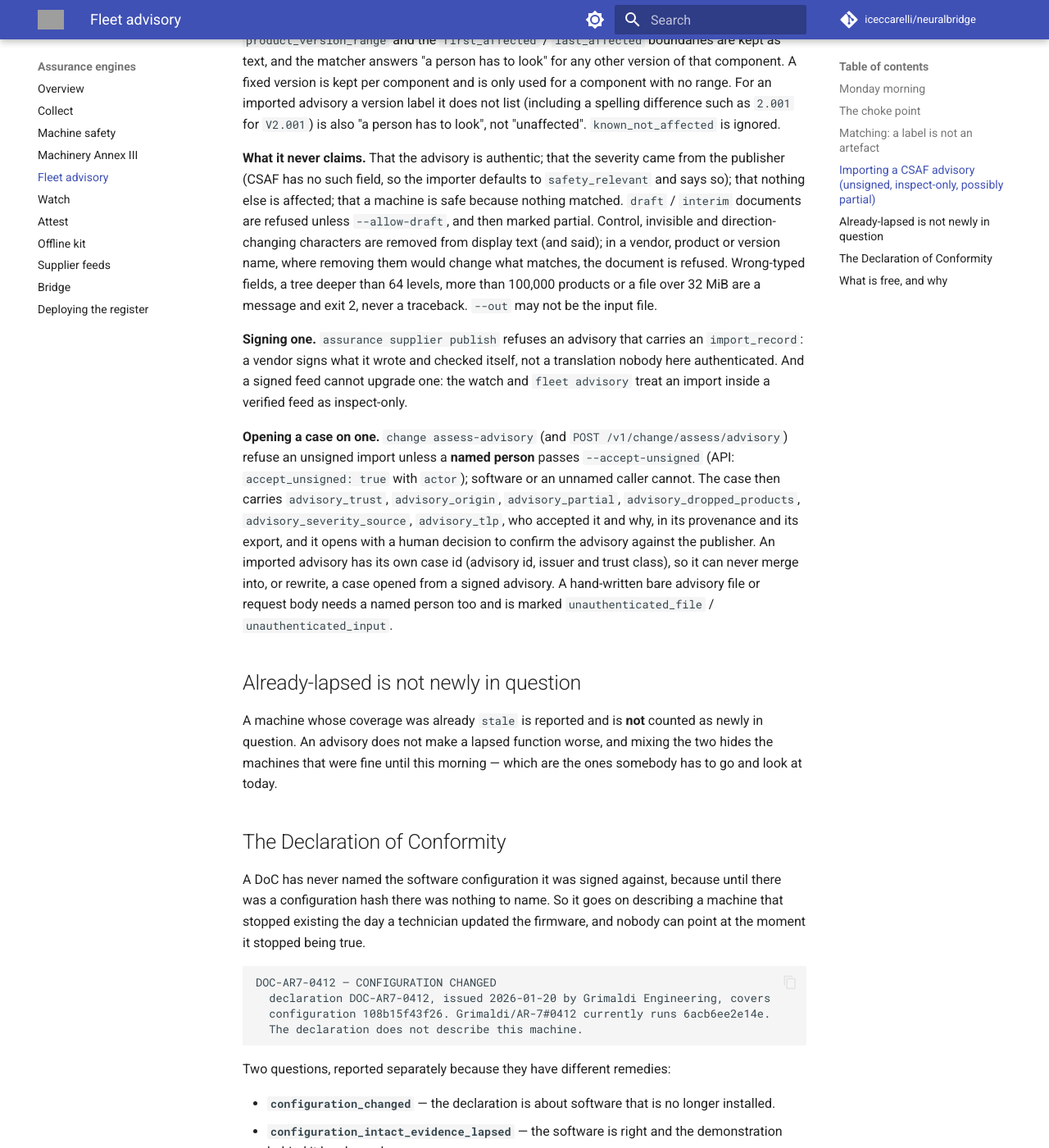
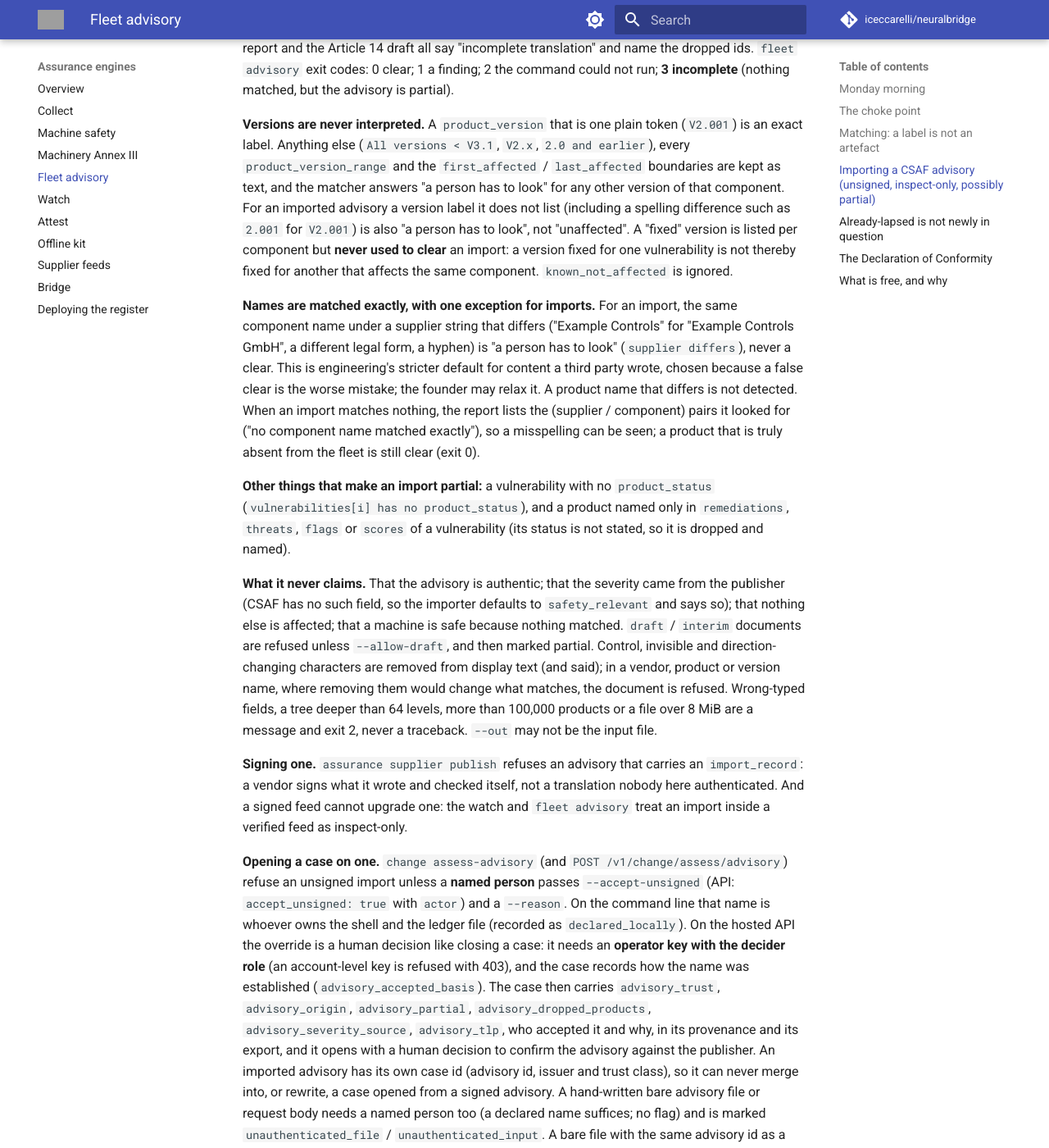
Before and after one commit to iceccarelli/neuralbridge, an MkDocs documentation site: the page built from docs/assurance/fleet.md, in a window 1280 px wide and 1400 px high, scrolled down 3564 px. Shown: the whole window at 82% size. Built offline with MkDocs 1.6.1 and Material for MkDocs 9.7.7, drawn with Linux system fonts in a browser that asks for light colours; comment, search, counter and statistics services are not loaded; some of the changed text lies outside the part shown; grey boxes are pictures that could not be loaded.

Commit message:
docs: the label is not a seal, who may accept, names and fixes, behaviour changes (F-1..F-12)
Co-Authored-By: Claude Sonnet 5.5 <noreply@anthropic.com>
Claude-Session: https://claude.ai/code/session_01GG4jcZfgRmfZFcG24PMZKf

```diff
--- a/deploy/assurance/FLEET.md
+++ b/deploy/assurance/FLEET.md
@@ -132,8 +132,14 @@ here checks a signature, pins a key, opens a case or decides anything is affecte
 summary, CVE ids); each affected product from the product tree as supplier + component +
 version; the first `vendor_fix` remediation as the remedy.
 
-**What it records in the advisory itself** (`import_record`, covered by the content hash, so
-it survives every copy): origin `csaf_import`; trust `unsigned_inspect_only` (the only value
+**What it records in the advisory itself** (`import_record`, covered by the content hash; it is
+an advisory-level label, not a seal: whoever deletes it turns the file into a hand-written
+advisory that belongs to whoever edited it. Two fail-safes therefore also live in the data:
+every affected component carries a note, so a version the advisory does not list is "a person
+has to look" even without the record, and the title and summary begin with
+`[unsigned CSAF import]` or `[unsigned CSAF import, partial: not imported B]`, which is what
+`fleet advisory` prints beside its verdict. Data cannot make a stripped partial file say
+"incomplete" by itself; the label is what a reader sees): origin `csaf_import`; trust `unsigned_inspect_only` (the only value
 that loads); `partial` and the products dropped, each with the reason; where the severity came
 from (`defaulted_by_importer` or `operator_flag`); the document's TLP label, tracking status,
 category and release date; and the importer's notes. A file with no `import_record` (anything
@@ -153,10 +159,25 @@ advisory is partial).
 is an exact label. Anything else (`All versions < V3.1`, `V2.x`, `2.0 and earlier`), every
 `product_version_range` and the `first_affected` / `last_affected` boundaries are kept as
 text, and the matcher answers "a person has to look" for any other version of that component.
-A fixed version is kept per component and is only used for a component with no range. For an
-imported advisory a version label it does not list (including a spelling difference such as
-`2.001` for `V2.001`) is also "a person has to look", not "unaffected". `known_not_affected`
+For an imported advisory a version label it does not list (including a spelling difference such
+as `2.001` for `V2.001`) is also "a person has to look", not "unaffected". A "fixed" version is
+listed per component but **never used to clear** an import: a version fixed for one
+vulnerability is not thereby fixed for another that affects the same component. `known_not_affected`
 is ignored.
+
+**Names are matched exactly, with one exception for imports.** For an import, the same
+component name under a supplier string that differs ("Example Controls" for "Example Controls
+GmbH", a different legal form, a hyphen) is "a person has to look" (`supplier differs`), never
+a clear. This is engineering's stricter default for content a third party wrote, chosen
+because a false clear is the worse mistake; the founder may relax it. A product name that
+differs is not detected. When an import matches nothing, the report lists the (supplier /
+component) pairs it looked for ("no component name matched exactly"), so a misspelling can be
+seen; a product that is truly absent from the fleet is still clear (exit 0).
+
+**Other things that make an import partial:** a vulnerability with no `product_status`
+(`vulnerabilities[i] has no product_status`), and a product named only in `remediations`,
+`threats`, `flags` or `scores` of a vulnerability (its status is not stated, so it is dropped
+and named).
 
 **What it never claims.** That the advisory is authentic; that the severity came from the
 publisher (CSAF has no such field, so the importer defaults to `safety_relevant` and says
@@ -165,21 +186,32 @@ so); that nothing else is affected; that a machine is safe because nothing match
 Control, invisible and direction-changing characters are removed from display text (and
 said); in a vendor, product or version name, where removing them would change what matches,
 the document is refused. Wrong-typed fields, a tree deeper than 64 levels, more than 100,000
-products or a file over 32 MiB are a message and exit 2, never a traceback. `--out` may not
+products or a file over 8 MiB are a message and exit 2, never a traceback. `--out` may not
 be the input file.
 
 **Signing one.** `assurance supplier publish` refuses an advisory that carries an `import_record`: a vendor signs what it wrote and checked itself, not a translation nobody here authenticated. And a signed feed cannot upgrade one: the watch and `fleet advisory` treat an import inside a verified feed as inspect-only.
 
 **Opening a case on one.** `change assess-advisory` (and `POST /v1/change/assess/advisory`)
 refuse an unsigned import unless a **named person** passes `--accept-unsigned` (API:
-`accept_unsigned: true` with `actor`); software or an unnamed caller cannot. The case then
+`accept_unsigned: true` with `actor`) and a `--reason`. On the command line that name is whoever
+owns the shell and the ledger file (recorded as `declared_locally`). On the hosted API the
+override is a human decision like closing a case: it needs an **operator key with the decider
+role** (an account-level key is refused with 403), and the case records how the name was
+established (`advisory_accepted_basis`). The case then
 carries `advisory_trust`, `advisory_origin`, `advisory_partial`, `advisory_dropped_products`,
 `advisory_severity_source`, `advisory_tlp`, who accepted it and why, in its provenance and
 its export, and it opens with a human decision to confirm the advisory against the
 publisher. An imported advisory has its own case id (advisory id, issuer and trust class), so
 it can never merge into, or rewrite, a case opened from a signed advisory. A hand-written bare
-advisory file or request body needs a named person too and is marked
-`unauthenticated_file` / `unauthenticated_input`.
+advisory file or request body needs a named person too (a declared name suffices; no flag) and
+is marked `unauthenticated_file` / `unauthenticated_input`. A bare file with the same advisory
+id as a case that carries no such marker (opened by the watch or from a signed feed) does not
+update it: the command says so and exits non-zero.
+
+**Article 14.** `assurance bridge art14 --open` on an import needs the same override: a named
+person as `--actor` or `--received-by`, `--accept-unsigned` and `--reason`. An import's default
+case id is `CASE-<advisory id>-<8 hex of its change-case id>`, so opening it can never take the
+`CASE-<advisory id>` a trusted advisory with the same tracking id will need.
 
 ## Already-lapsed is not newly in question
 
```
Also changed, not shown: deploy/assurance/CHANGE.md (+12 -0 lines), docs/claims-registry.md (+1 -1 lines).
